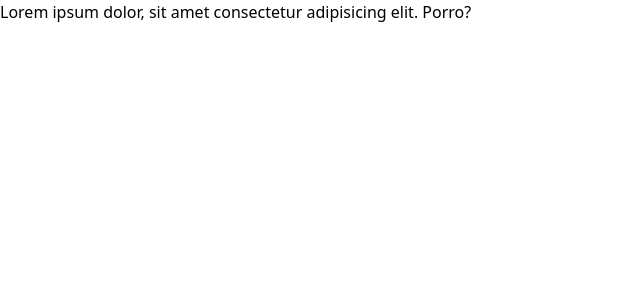
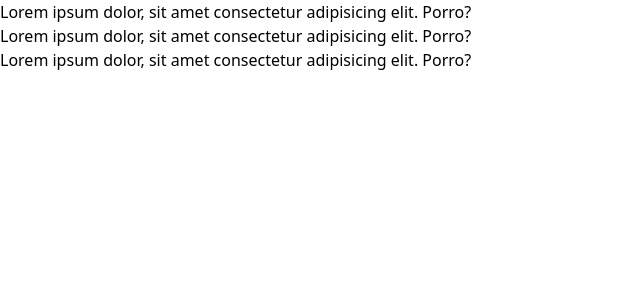
Before and after one commit to Bahdmanbabzo/Revolution-site-clone, a React (Vite) app: page / in a window 1280 px wide. Shown: the top 300 px of the page, without its empty margins (0-640 px from the left). Built offline with nearby package versions, Linux system fonts and the light colour scheme.

Commit message:
Refactored text reveal animation.

```diff
--- a/src/components/Hero.jsx
+++ b/src/components/Hero.jsx
@@ -1,16 +1,23 @@
 import { motion } from "motion/react"
+import { animate, stagger } from "motion"
+import { useEffect } from "react"
 
 export default function Hero() {
+    useEffect(() => {
+        animate(".roll-in", {y: ["100%", "0%"]}, {delay: stagger(0.2), ease:"easeInOut", type:"spring", stiffness:43, damping:30})
+    },[])
     return(
         <div className="h-screen w-screen flex bg-[#E4E3E2]">
-            <div className="overflow-hidden h-max w-max">
-                <motion.p
-                    initial={{ y: "100%"}}
-                    animate={{ y: "0%"}}
-                    transition={{ duration: 1}}
-                    className="h-full w-full"
-                >Lorem ipsum dolor, sit amet consectetur adipisicing elit. Porro?</motion.p>
-            </div>
+            <section>
+                <div className="overflow-hidden h-max w-max">
+                    <motion.p initial={{y:"100%"}} className="h-full w-full roll-in">Lorem ipsum dolor, sit amet consectetur adipisicing elit. Porro?</motion.p>
+                </div>
+                <div className="overflow-hidden h-max w-max">
+                    <motion.p initial={{y:"100%"}} className="h-full w-full roll-in">Lorem ipsum dolor, sit amet consectetur adipisicing elit. Porro?</motion.p>
+                </div> <div className="overflow-hidden h-max w-max">
+                    <motion.p initial={{y:"100%"}} className="h-full w-full roll-in">Lorem ipsum dolor, sit amet consectetur adipisicing elit. Porro?</motion.p>
+                </div>
+            </section>
         </div>
     )
 }
```
